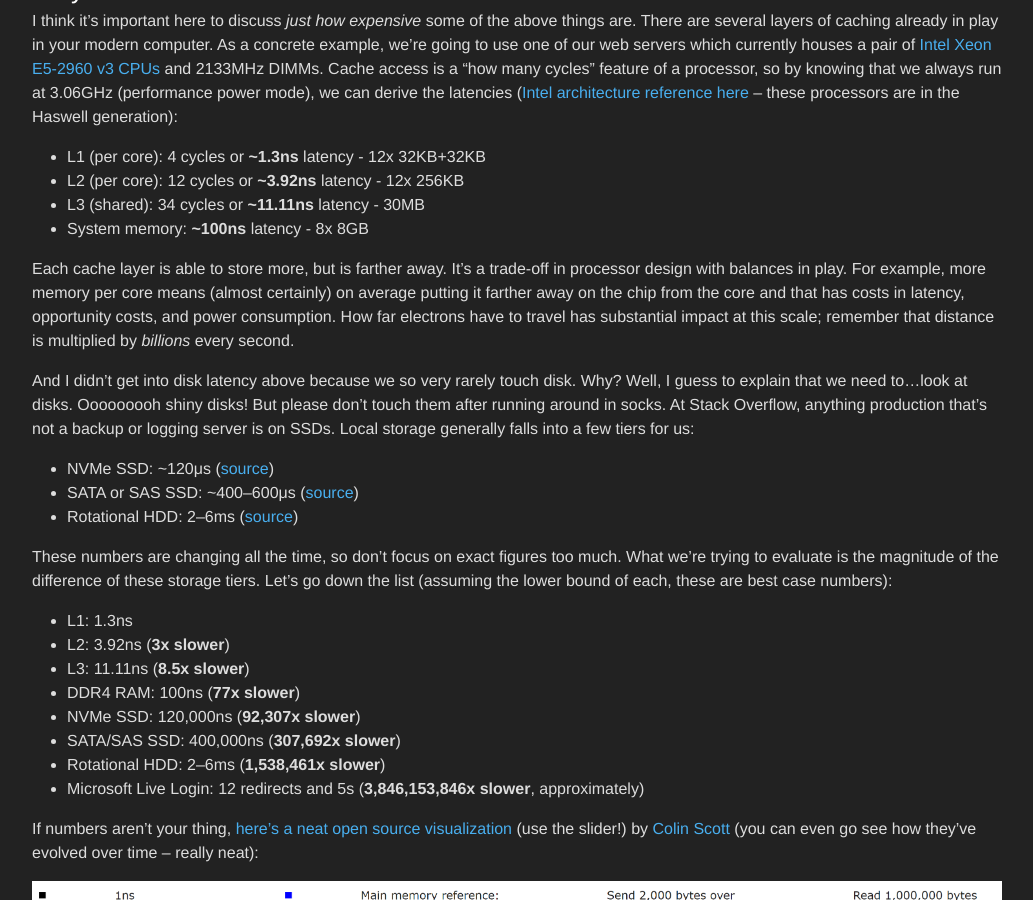
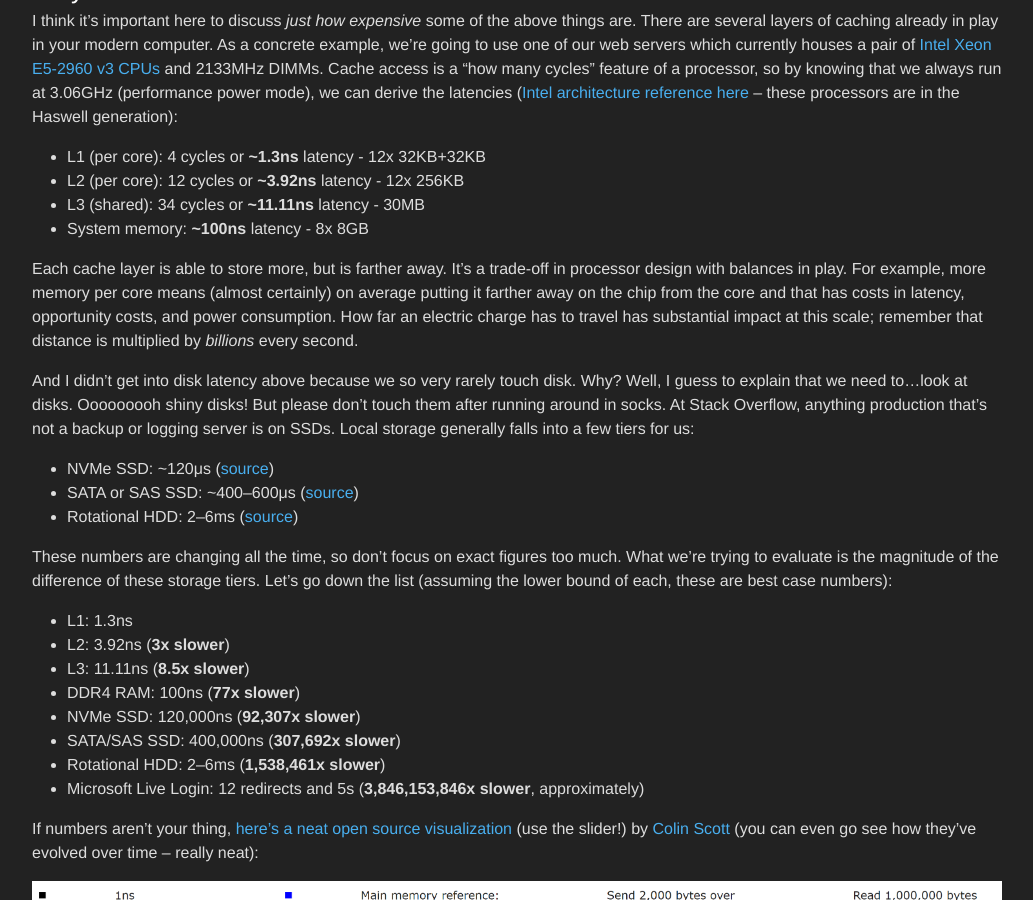
Before and after one commit to NickCraver/nickcraver.github.com, a Jekyll site: the page built from blog/_posts/2019-08-06-stack-overflow-how-we-do-app-caching.markdown, in a window 1280 px wide and 900 px high, scrolled down 461 px. Shown: the whole window, without its empty margins (123-1156 px from the left). Built offline with Jekyll 4.4.1, drawn with Linux system fonts in a browser that asks for light colours; comment, search, counter and statistics services are not loaded.

Commit message:
Accuracy fix on processor section
A fair nit indeed! Fix for https://www.reddit.com/r/programming/comments/cmpwah/stack_overflow_how_we_do_app_caching_2019_edition/ew4jjh7/

```diff
--- a/blog/_posts/2019-08-06-stack-overflow-how-we-do-app-caching.markdown
+++ b/blog/_posts/2019-08-06-stack-overflow-how-we-do-app-caching.markdown
@@ -28,7 +28,7 @@ Cache access is a "how many cycles" feature of a processor, so by knowing that w
 Each cache layer is able to store more, but is farther away.
 It's a trade-off in processor design with balances in play.
 For example, more memory per core means (almost certainly) on average putting it farther away on the chip from the core and that has costs in latency, opportunity costs, and power consumption.
-How far electrons have to travel has substantial impact at this scale; remember that distance is multiplied by *billions* every second.
+How far an electric charge has to travel has substantial impact at this scale; remember that distance is multiplied by *billions* every second.
 
 And I didn't get into disk latency above because we so very rarely touch disk.
 Why? Well, I guess to explain that we need to...look at disks.
```
